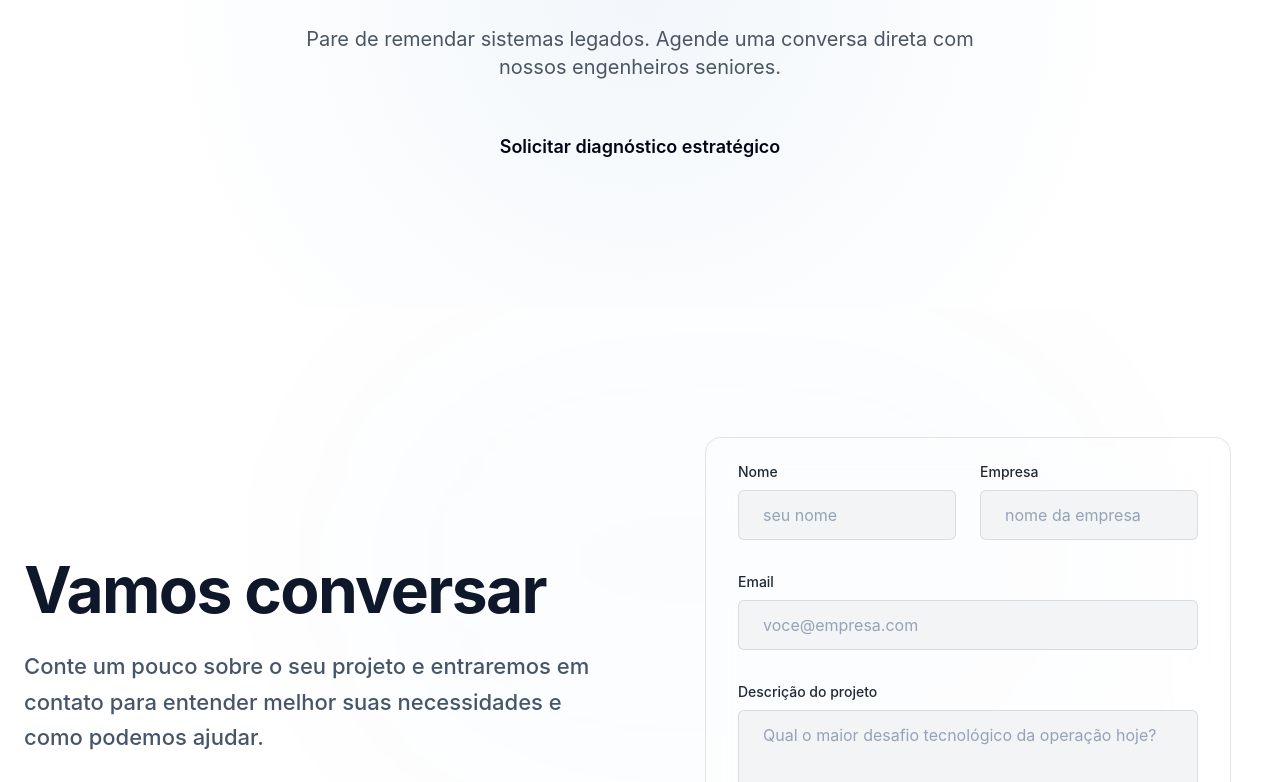
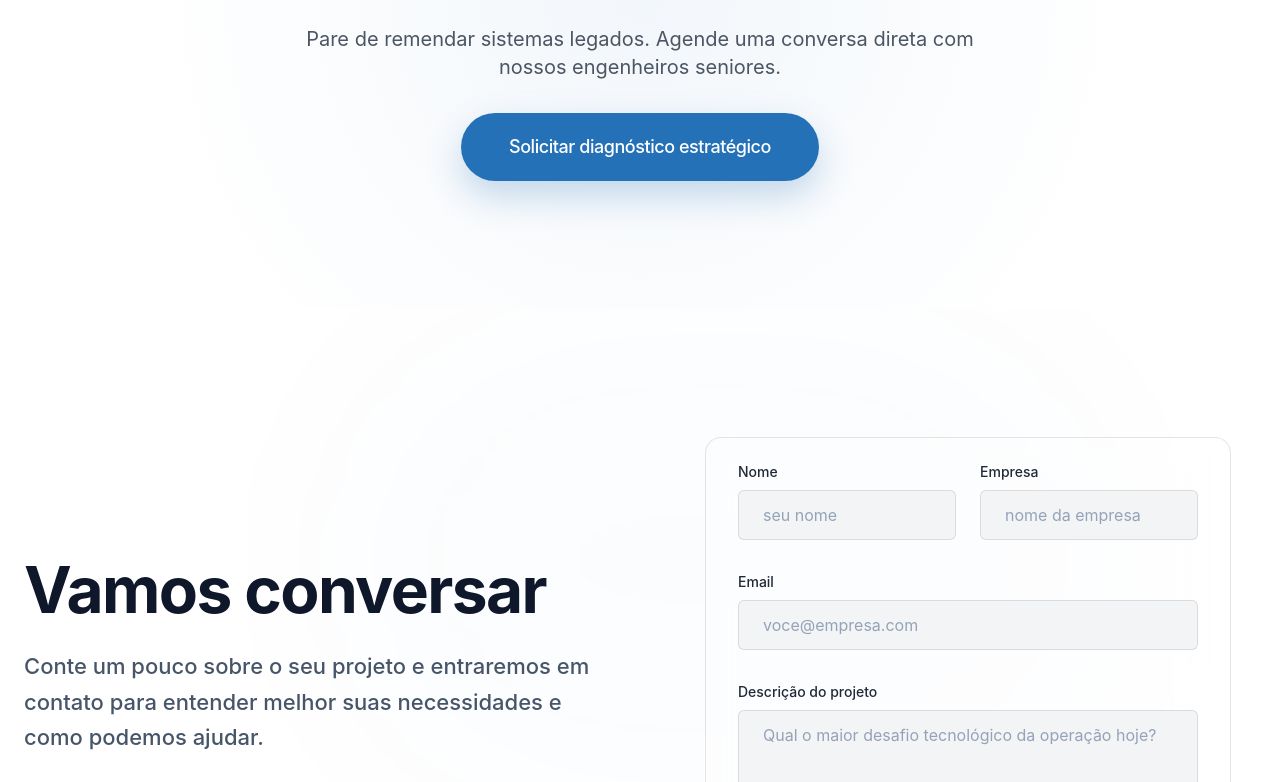
Before and after one commit to Catch-Up-Technologies/Catch-up-tech, a Next.js app: page / in a window 1280 px wide. Shown: the part 5478-6260 px from the top of the page. Built offline with nearby package versions, Linux system fonts and the light colour scheme.

Commit message:
feat: add variant style button

```diff
--- a/src/components/ui/Button.tsx
+++ b/src/components/ui/Button.tsx
@@ -5,7 +5,7 @@ import { Slot } from "@radix-ui/react-slot";
 import { cn } from "@/lib/utils";
 
 interface ButtonProps extends React.ButtonHTMLAttributes<HTMLButtonElement> {
-  variant?: "primary" | "secondary" | "outline" | "ghost";
+  variant?: "primary" | "secondary" | "outline" | "ghost" | "brand";
   size?: "sm" | "md" | "lg";
   className?: string;
   asChild?: boolean;
@@ -17,6 +17,7 @@ export const Button = React.forwardRef<HTMLButtonElement, ButtonProps>(
 
     const variants = {
       primary: "bg-primary text-white hover:shadow-glow hover:-translate-y-0.5 active:scale-[0.98]",
+      brand: "bg-brand-blue text-white shadow-[0_15px_35px_rgba(37,113,184,0.25)] hover:brightness-110 hover:-translate-y-0.5 active:scale-[0.98] font-medium tracking-tight",
       secondary: "bg-secondary text-white hover:opacity-90 active:scale-[0.98]",
       outline: "border-2 border-border text-foreground hover:bg-card-muted hover:border-muted/30 active:scale-[0.98]",
       ghost: "text-foreground hover:bg-card-muted active:scale-[0.98]",
```
